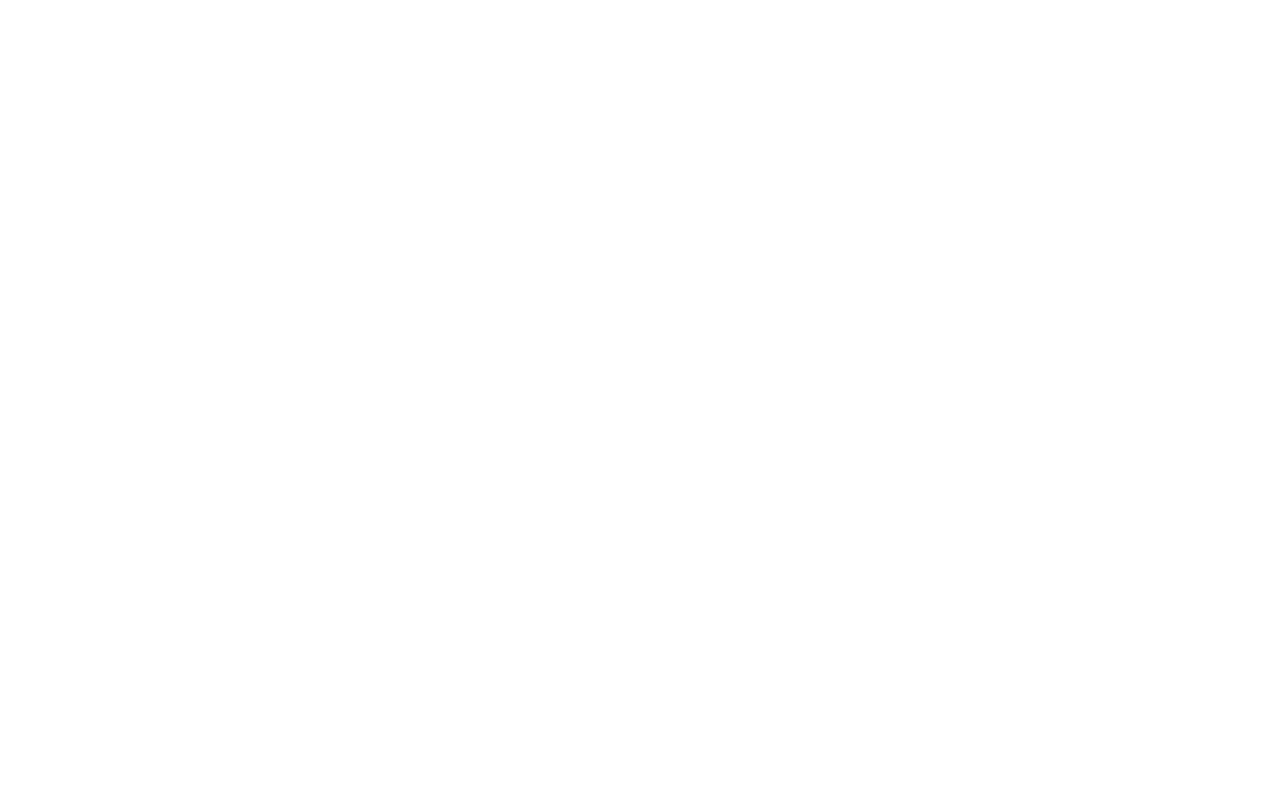
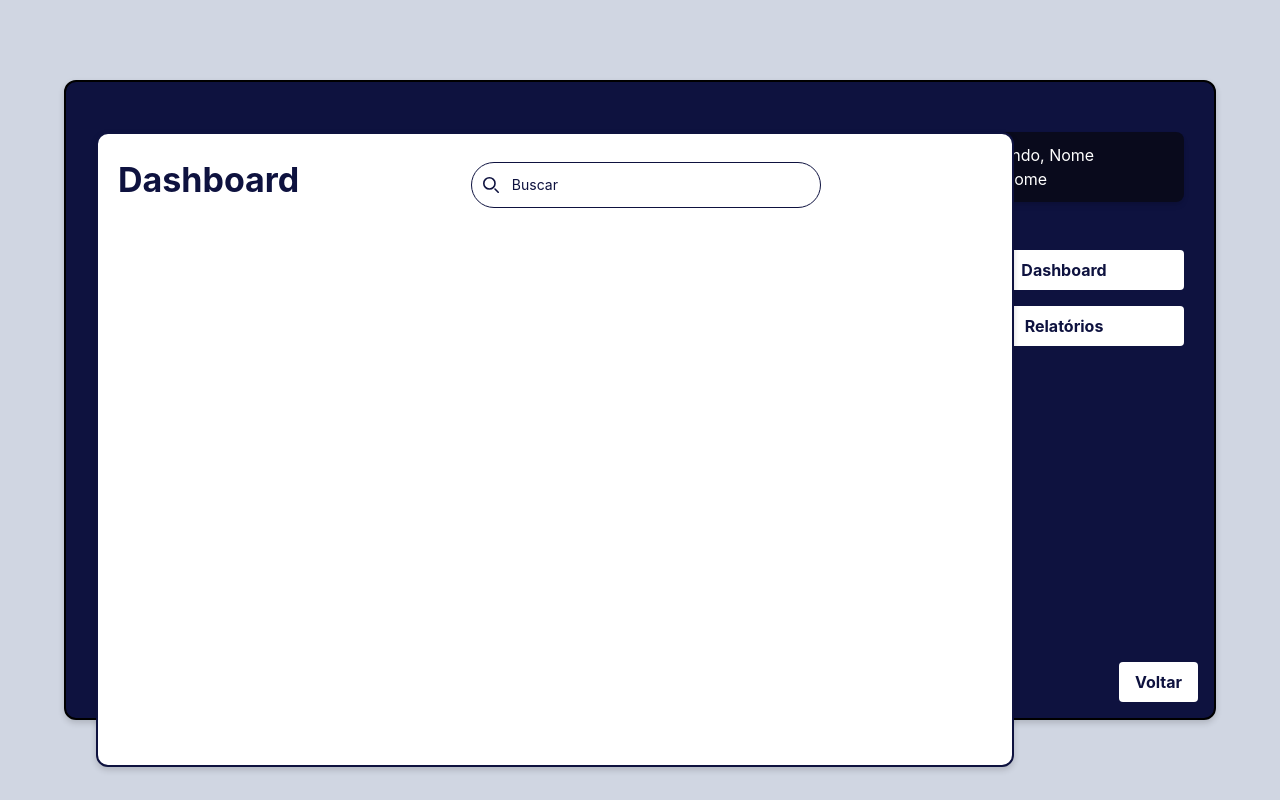
Before and after one commit to catrinck/Detectoy, a React (Create React App) app in the folder detectoy-front-end/: page /tela-inicial in a window 1280 px wide. Before the commit this address had no page. Built offline with nearby package versions, Linux system fonts and the light colour scheme.

Commit message:
Dashboard beta

```diff
--- a/detectoy-front-end/src/App.js
+++ b/detectoy-front-end/src/App.js
@@ -4,6 +4,7 @@
 import CriarUsuario from "./CriarUsuario";
 import GerenciarUsuarios from "./GerenciarUsuarios";
 import EditarUsuario from "./EditarUsuario";
+import TelaInicial from "./TelaInicial";
 
 
 function App() {
@@ -14,6 +15,8 @@
               <Route path="/criar-usuario" element={<CriarUsuario />} />
               <Route path="/usuarios" element={<GerenciarUsuarios />} />
               <Route path="/usuarios/:cpf_usuario" element={<EditarUsuario />} />
+              <Route path="/tela-inicial" element={<TelaInicial />} />
+              <Route path="/Home" element ={<Home />} />
           </Routes>
       </Router>
   );
--- a/detectoy-front-end/src/Home.js
+++ b/detectoy-front-end/src/Home.js
@@ -24,7 +24,14 @@
                         Criar um novo usuário
                     </Link>
                 </div>
-
+                <div>
+                    <Link
+                        to="/tela-inicial"
+                        className="bg-blue-500 text-white px-6 py-3 rounded-lg hover:bg-blue-600 transition"
+                    >
+                        Tela Inicial
+                    </Link>
+                </div>
             </div>
         </div>
 
--- /dev/null
+++ b/detectoy-front-end/src/TelaInicial.css
@@ -0,0 +1,67 @@
+.Container {
+    display: flex;
+    justify-content: center;
+    align-items: center;
+    background-color: #D0D6E2;
+    height: 100vh;
+    /* Centraliza o conteúdo na tela */
+}
+
+.Padding {
+    width: 90vw;
+    /* Largura do retângulo será 60% da largura da janela */
+    height: 80vh;
+    /* Altura do retângulo será 30% da altura da janela */
+    background-color: #0E123F;
+    border: 2px solid;
+    border-radius: 12px;
+    padding: 20px;
+    display: flex;
+    flex-direction: column;
+    justify-content: center;
+    align-items: center;
+    box-shadow: 0px 3px 6px #00000029;
+    position: relative;
+}
+
+.CardUser{
+    width: 240px;
+    height: 70px;
+    background-color: antiquewhite;
+    position: absolute;
+    top: 3vh;
+    right: 3vh;
+}
+
+.ContainerUser {
+    position: absolute;
+    top: 0;
+    right: 0;
+    display: flex;
+    flex-direction: column;
+    align-items: flex-end;
+    padding: 10px;
+    justify-content: flex-start;
+    align-items: center;
+    width: 300px;
+    height: 600px;
+}
+
+.Padding2 {
+    width: 80%;
+    max-width: 1370px;
+    height: 635px;
+    background-color: white;
+    color: #0E123F;
+    border: 2px solid;
+    border-radius: 12px;
+    padding: 20px;
+    display: flex;
+    box-shadow: 0px 3px 6px #00000029;
+    position: absolute;
+    top: 50px;
+    left: 0;
+    left: 30px;
+    font-size: 34px;
+    font-weight: bold;
+}
--- /dev/null
+++ b/detectoy-front-end/src/TelaInicial.js
@@ -0,0 +1,69 @@
+import React, { useState } from "react";
+import "./TelaInicial.css";
+import { Link } from "react-router-dom";
+
+export default function TelaInicial() {
+    const [selectedButton, setSelectedButton] = useState(null);
+
+    return (
+        <div className="Container">
+            <div className="Padding">
+                <div className="ContainerUser flex flex-col items-end absolute top-[3vh] right-[3vh]">
+                    <div className="bg-[#090A1C] rounded-lg shadow-md p-4 text-white w-[240px] h-[70px] flex items-center justify-center mb-12 mt-10">
+                        Bem vindo, Nome Sobrenome
+                    </div>
+                    <div className="flex flex-col space-y-4">
+                        <button
+                            className={`w-[240px] py-2 px-4 font-bold rounded transition-all
+                ${selectedButton === "dashboard"
+                                    ? "bg-[#AE91E9] text-white"
+                                    : "bg-white text-[#0E123F] hover:bg-[#AE91E9] hover:text-white"
+                                }`}
+                            onClick={() =>
+                                setSelectedButton(selectedButton === "dashboard" ? null : "dashboard")
+                            }
+                        >
+                            Dashboard
+                        </button>
+                        <button
+                            className={`w-[240px] py-2 px-4 font-bold rounded transition-all
+                ${selectedButton === "reports"
+                                    ? "bg-[#AE91E9] text-white"
+                                    : "bg-white text-[#0E123F] hover:bg-[#AE91E9] hover:text-white"
+                                }`}
+                            onClick={() =>
+                                setSelectedButton(selectedButton === "reports" ? null : "reports")
+                            }
+                        >
+                            Relatórios
+                        </button>
+                    </div>
+                </div>
+                <div className="Padding2">
+                    Dashboard
+                    <form class="max-w-md mx-auto mt-2">
+                        <label for="default-search" class="mb-2 text-sm font-medium text-gray-900 sr-only">Buscar</label>
+                        <div class="relative">
+                            <div class="absolute inset-y-0 start-0 flex items-center ps-3 pointer-events-none">
+                                <svg class="w-4 h-4 text-[#0E123F]-500" aria-hidden="true" xmlns="http://www.w3.org/2000/svg" fill="none" viewBox="0 0 20 20">
+                                    <path stroke="currentColor" stroke-linecap="round" stroke-linejoin="round" stroke-width="2" d="m19 19-4-4m0-7A7 7 0 1 1 1 8a7 7 0 0 1 14 0Z" />
+                                </svg>
+                            </div>
+                            <input type="search" id="default-search"
+                                class="block w-[350px] p-3 ps-10 text-sm text-[#0E123F] border border-[#0E123F]
+                    rounded-[26px] bg-[#0E123F]-50 focus:ring-white focus:border-white placeholder:text-[#0E123F] placeholder:font-normal"
+                                placeholder="Buscar" required />
+                        </div>
+                    </form>
+                </div>
+
+
+                <Link to="/Home">
+                    <button className="hover:text-white absolute bottom-4 right-4 bg-white hover:bg-[#AE91E9] text-[#0E123F] font-bold py-2 px-4 rounded flex items-center gap-2">
+                        Voltar
+                    </button>
+                </Link>
+            </div>
+        </div>
+    );
+}
```
